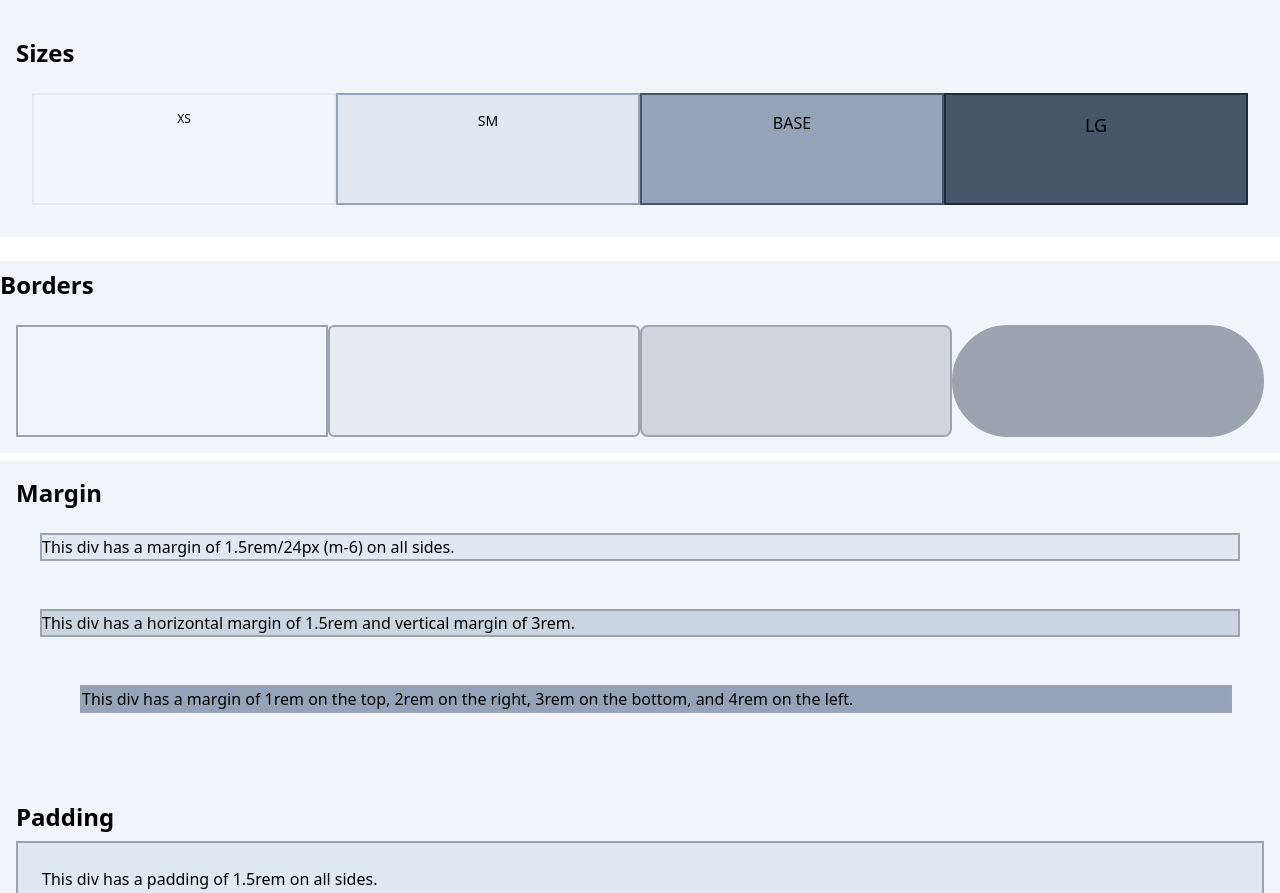
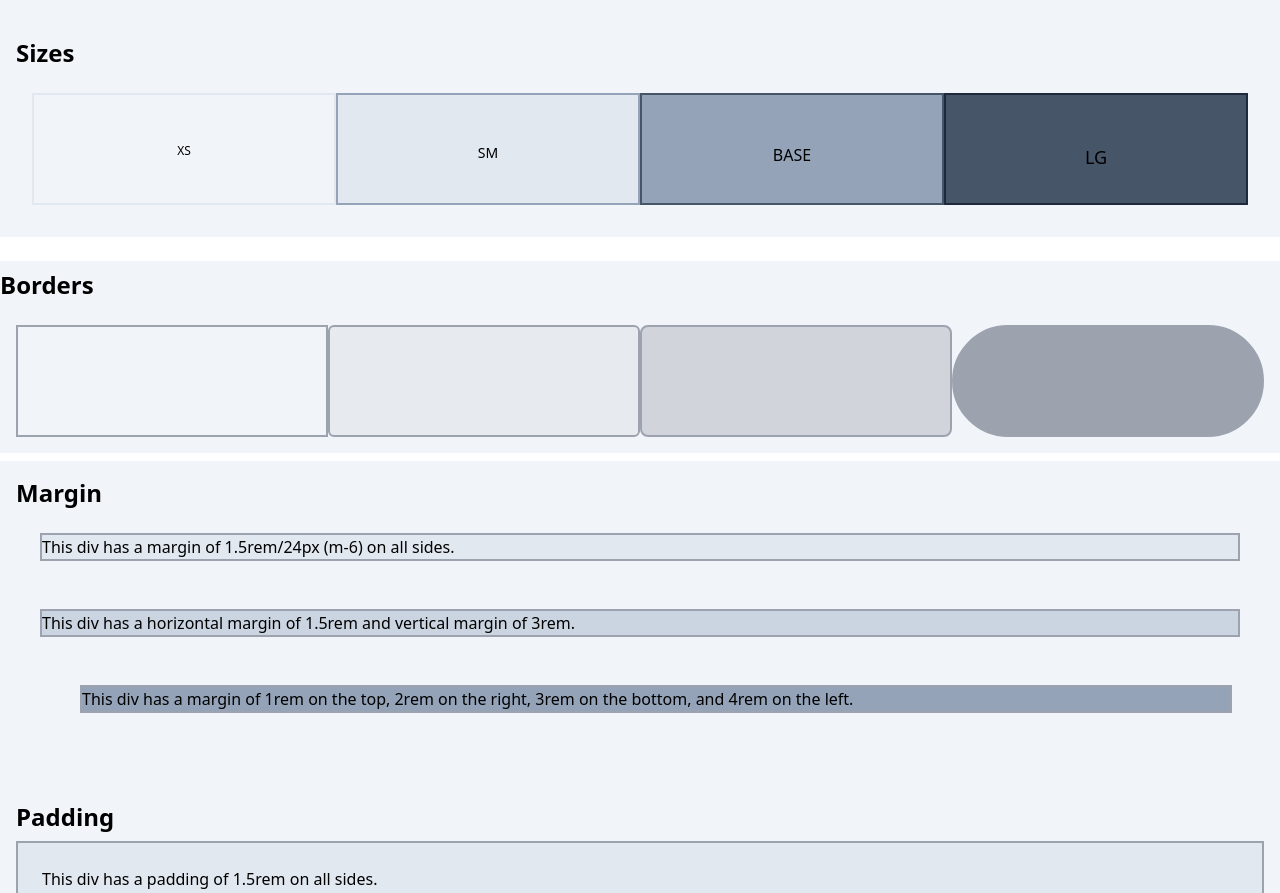
Before and after one commit to Cirvianum-DAW/mp9-tailwind1-basicstyling-Jashan09, a website: page public/index.html in a window 1280 px wide. Shown: the part 1455-2348 px from the top of the page. Drawn offline with Linux system fonts and the light colour scheme.

Commit message:
"acabat"

```diff
--- a/public/index.html
+++ b/public/index.html
@@ -77,24 +77,28 @@
         <h2 class="font-bold text-2xl py-2">Sizes</h2>
         <div class="flex p-4 text-center">
           <div
-            class="border-solid border-2 border-slate-200 bg-slate-100 flex-1 p-4 h-28 text-xs"
+            class="border-solid border-2 border-slate-200 bg-slate-100 flex-1 p-4 h-28"
           >
-            XS
+          <p class="text-xs text-center my-8">XS</p>
+
           </div>
           <div
-            class="border-solid border-2 border-slate-400 bg-slate-200 flex-1 p-4 text-sm"
+            class="border-solid border-2 border-slate-400 bg-slate-200 flex-1 p-4 h-28"
           >
-            SM
+          <p class="text-sm text-center my-8">SM</p>
+
           </div>
           <div
-            class="border-solid border-2 border-slate-600 bg-slate-400 flex-1 p-4 text-base"
+            class="border-solid border-2 border-slate-600 bg-slate-400 flex-1 p-4 h-28"
           >
-            BASE
+          <p class="text-base text-center my-8">BASE</p>
+
           </div>
           <div
-            class="border-solid border-2 border-slate-800 bg-slate-600 flex-1 p-4 text-lg"
+            class="border-solid border-2 border-slate-800 bg-slate-600 flex-1 p-4 h-28"
           >
-            LG
+          <p class="text-lg text-center my-8">LG</p>
+
           </div>
         </div>
       </div>
```
Also changed, not shown: dist/styles.css.
